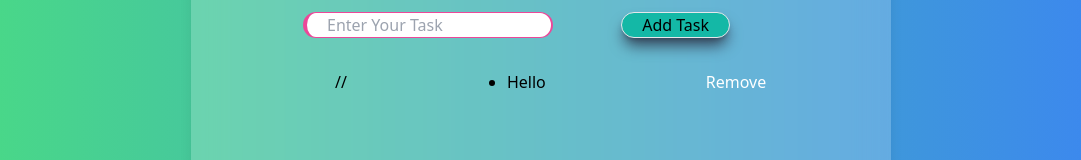
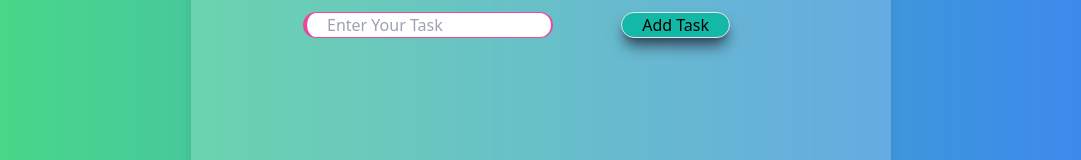
Before and after one commit to dshamshee/To-Do, a website: page index.html in a window 1280 px wide. Shown: the part 172-332 px from the top of the page, without its empty margins (99-1180 px from the left). Drawn offline with Linux system fonts and the light colour scheme.

Commit message:
Update index.html

```diff
--- a/index.html
+++ b/index.html
@@ -21,10 +21,10 @@
 
 
             <ul id="task_list" class="list-disc">
-                <div class="list flex flex-row gap-5 md:gap-40">
-                   // <li id="list_item">Hello</li> <button onclick="deleteFunction()"
+             <!--   <div class="list flex flex-row gap-5 md:gap-40">
+                    <li id="list_item">Hello</li> <button onclick="deleteFunction()"
                         class="text-white hover:text-slate-300 delete_button">Remove</button>
-                </div>
+                </div>  -->
             </ul>
 
 
```
